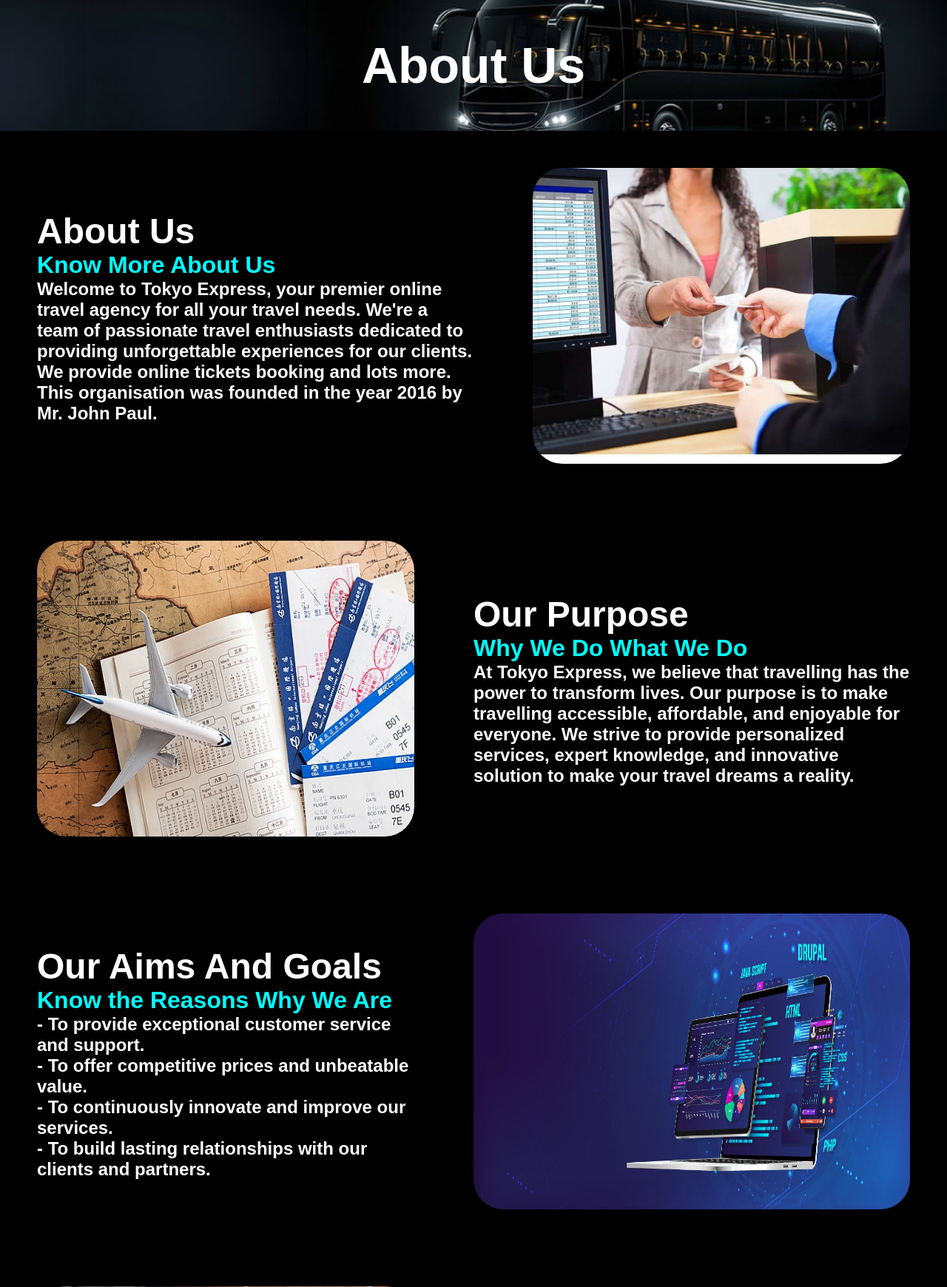
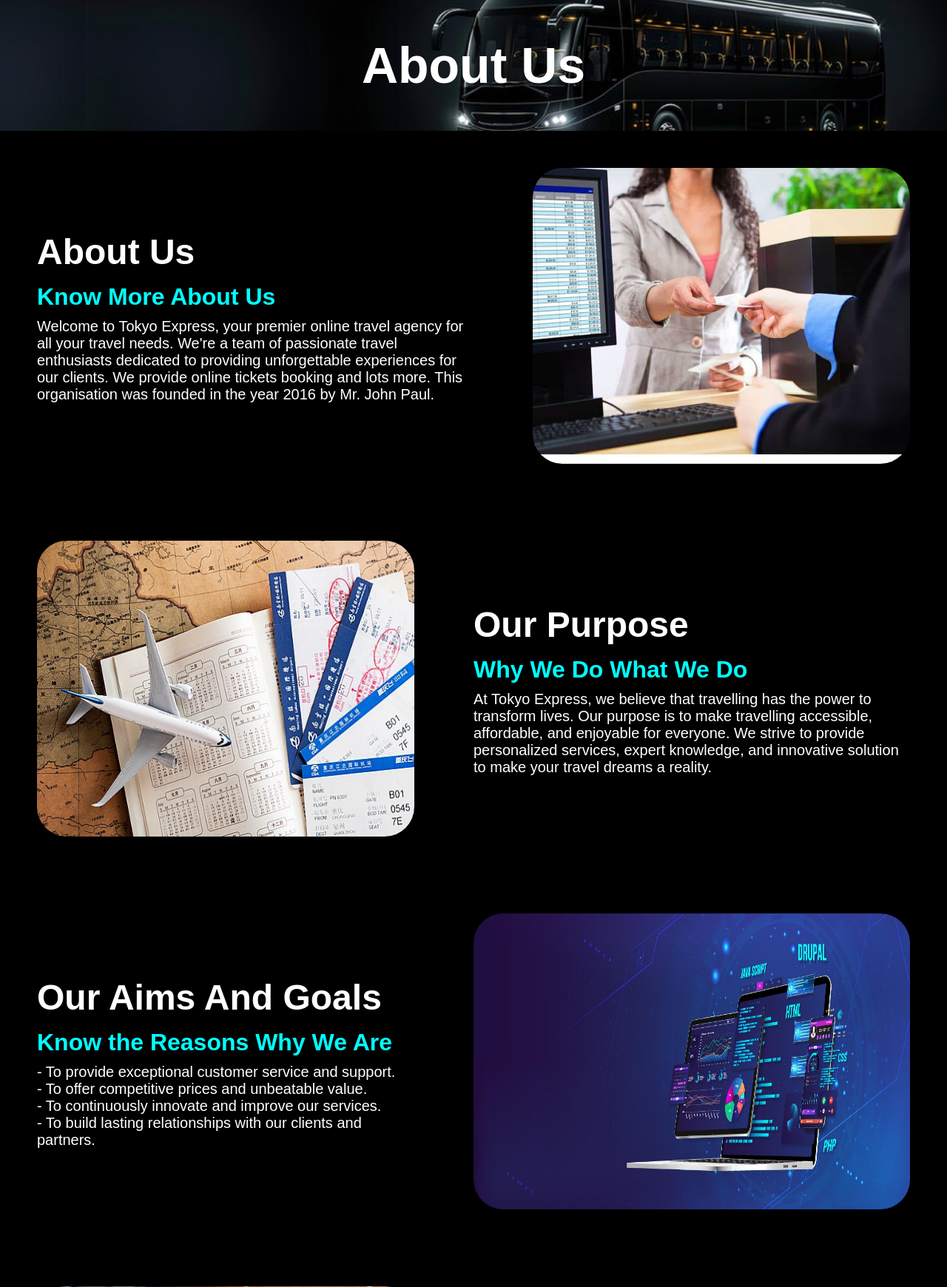
Before and after one commit to d-rex237/Tokyo-Express, a PHP site: the page made by About Us/About.html in a window 1280 px wide. Shown: the part 85-1825 px from the top of the page at 74% size. Run offline with PHP 8.4, Linux system fonts and the light colour scheme.

Commit message:
style: updated about page and style sheet

```diff
--- a/About Us/style.css
+++ b/About Us/style.css
@@ -217,11 +217,13 @@
     font-size: 32px;
     font-weight: 600;
     color: aqua;
+    margin-top: 15px;
+    margin-bottom: 10px;
 }
 
 .ab-content p, p1{
-    font-size: 24px;
-    font-weight: 600;
+    font-size: 20px;
+    font-weight: 500;
 }
 
 .image-abbox {
```
